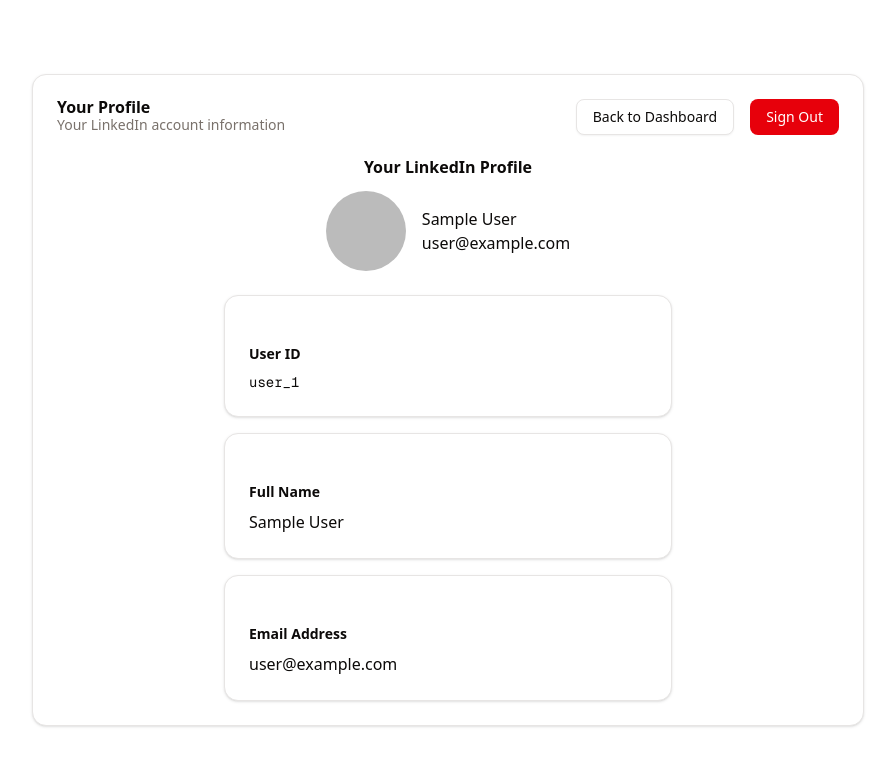
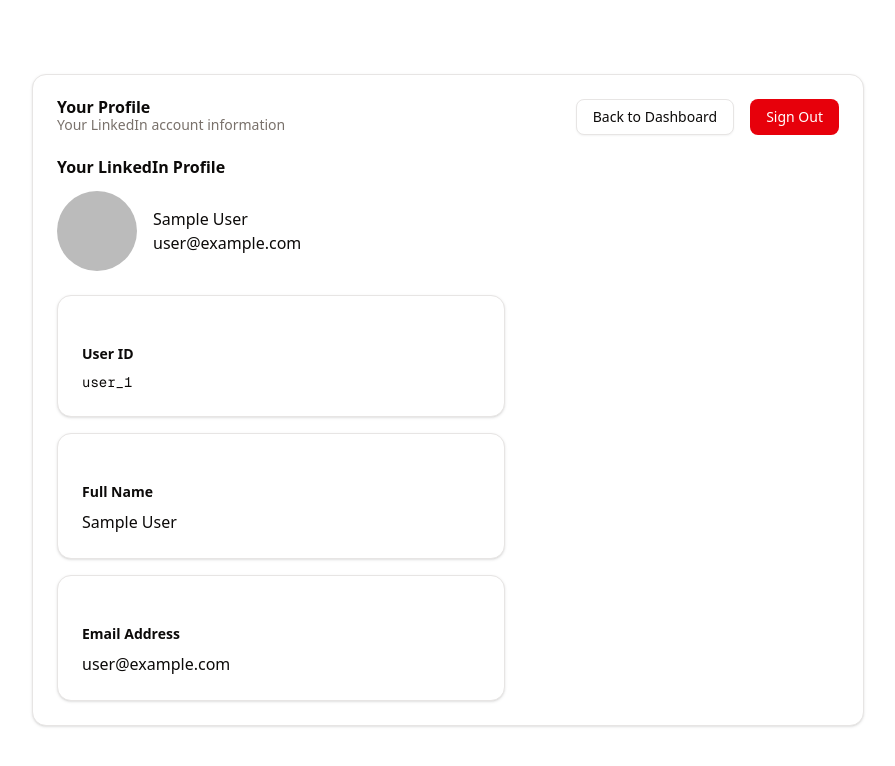
Before and after one commit to mihiryadav20/achilead, a Next.js app: page /profile in a window 1280 px wide. Shown: the top 766 px of the page, without its empty margins (192-1087 px from the left). Built offline with nearby package versions, Linux system fonts and the light colour scheme; no server answers; sample sign-in values are in the browser's storage.

Commit message:
profile card changes

```diff
--- a/app/profile/page.tsx
+++ b/app/profile/page.tsx
@@ -63,7 +63,7 @@
           </CardHeader>
 
           <CardContent>
-            <div className="flex flex-col items-center justify-center">
+            <div className="flex flex-col">
               <CardTitle className="mb-4">Your LinkedIn Profile</CardTitle>
               <div className="flex items-center space-x-4 mb-6">
                 {session.user.image ? (
```
